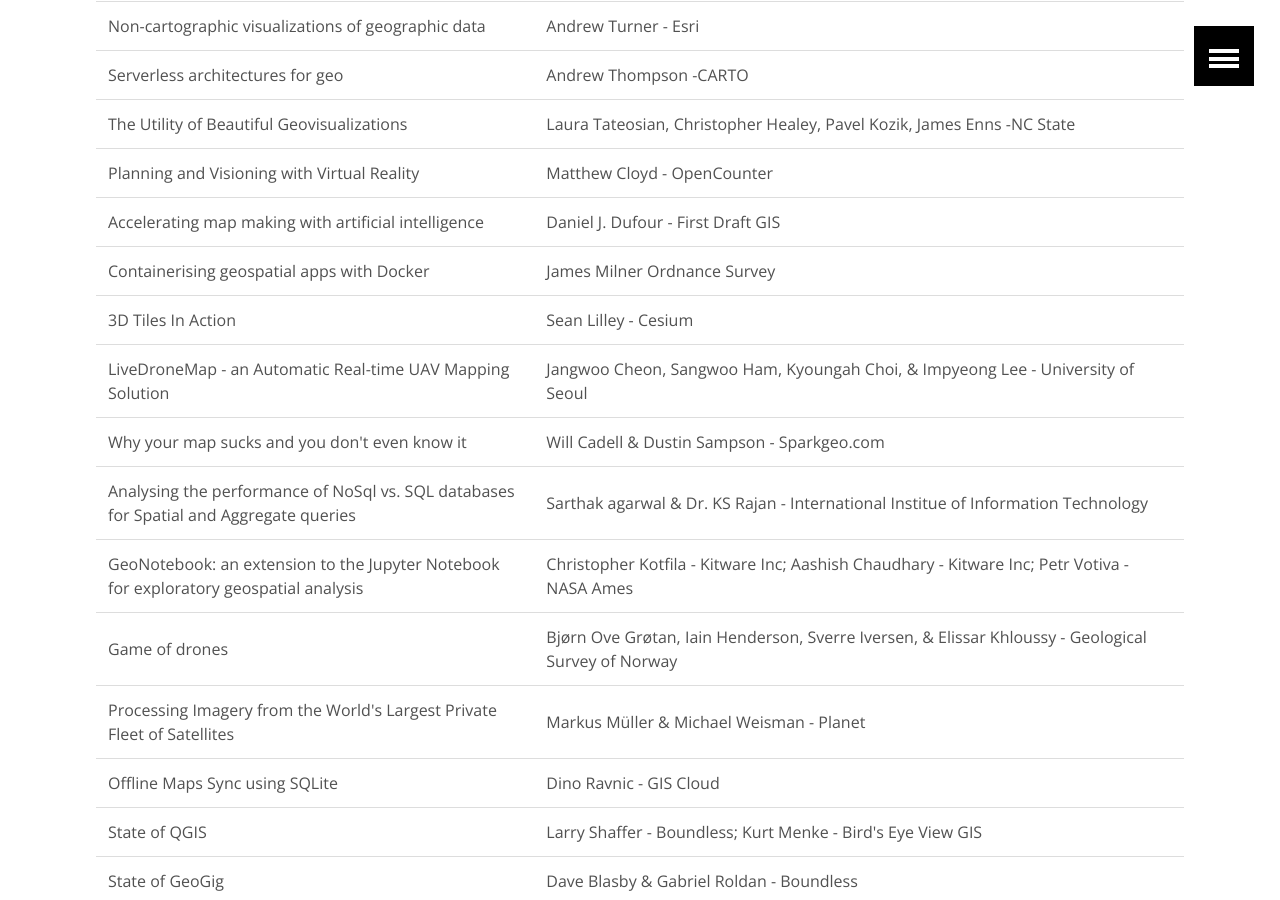
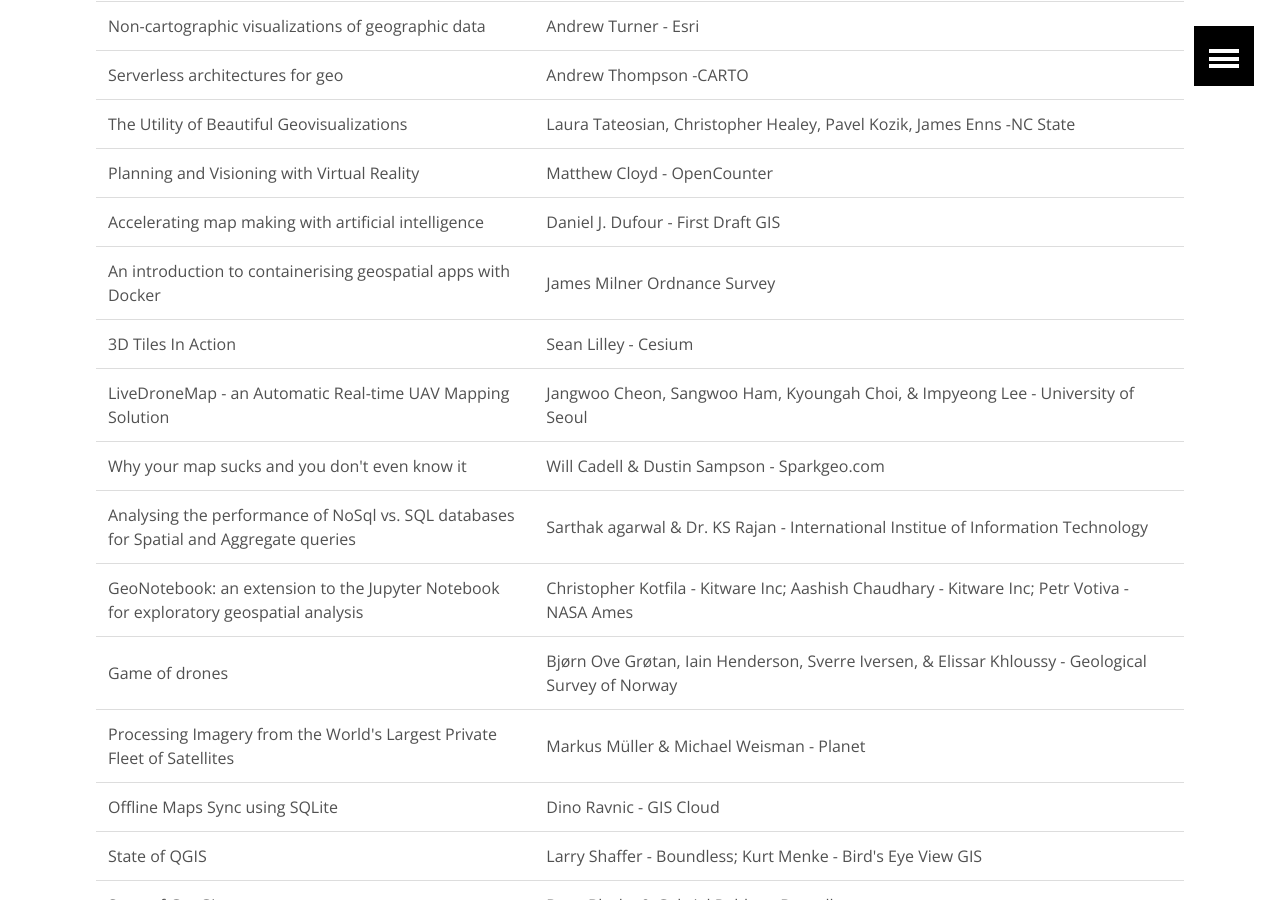
Before and after one commit to AvidGeo/foss4g2017-dev, a Jekyll site: the page built from program/index.html, in a window 1280 px wide and 900 px high, scrolled down 6183 px. Built offline with Jekyll 4.4.1, drawn with Linux system fonts in a browser that asks for light colours.

Commit message:
fix talk title

```diff
--- a/program/index.html
+++ b/program/index.html
@@ -241,7 +241,7 @@
       <tr><td>The Utility of Beautiful Geovisualizations</td><td>Laura Tateosian, Christopher Healey, Pavel Kozik, James Enns -NC State</td></tr>
       <tr><td>Planning and Visioning with Virtual Reality</td><td>Matthew Cloyd - OpenCounter</td></tr>
       <tr><td>Accelerating map making with artificial intelligence</td><td>Daniel J. Dufour - First Draft GIS</td></tr>
-      <tr><td>Containerising geospatial apps with Docker</td><td>James Milner Ordnance Survey</td></tr>
+      <tr><td>An introduction to containerising geospatial apps with Docker</td><td>James Milner Ordnance Survey</td></tr>
       <tr><td>3D Tiles In Action</td><td>Sean Lilley - Cesium</td></tr>
       <tr><td>LiveDroneMap - an Automatic Real-time UAV Mapping Solution</td><td>Jangwoo Cheon, Sangwoo Ham, Kyoungah Choi, & Impyeong Lee - University of Seoul</td></tr>
       <tr><td>Why your map sucks and you don't even know it</td><td>Will Cadell & Dustin Sampson - Sparkgeo.com</td></tr>
```
